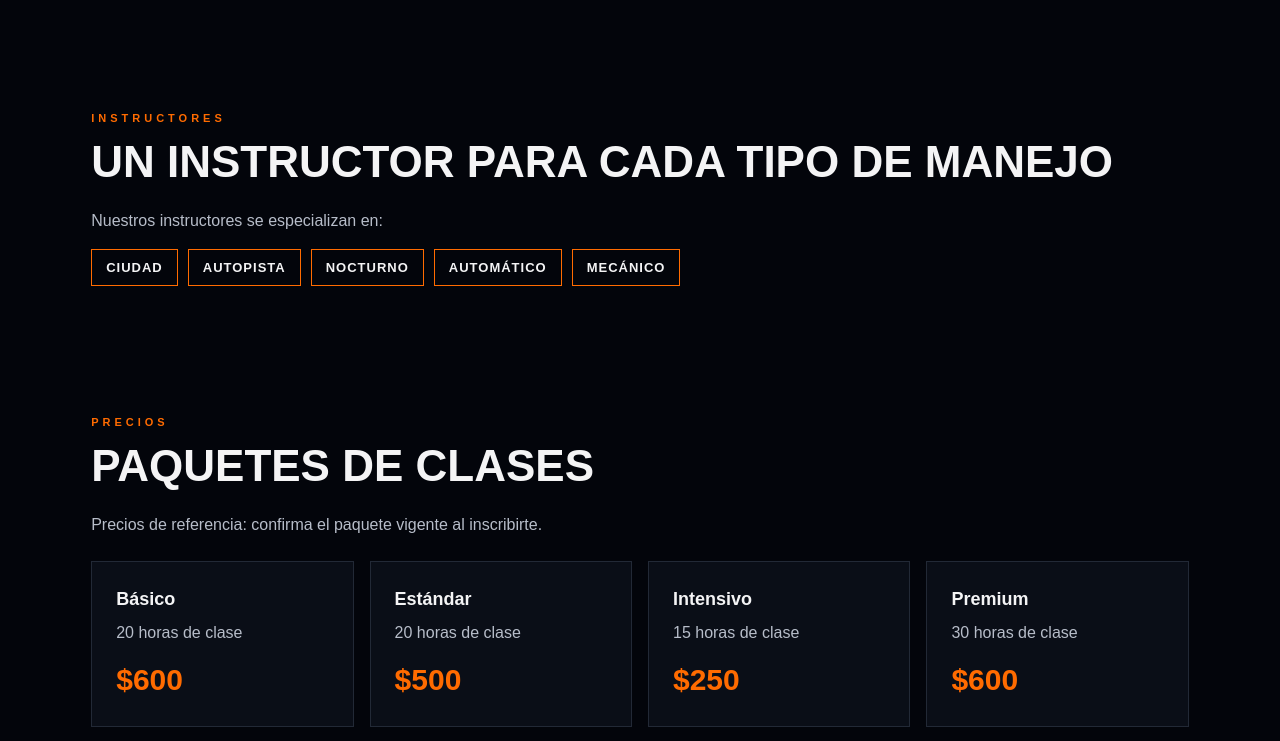
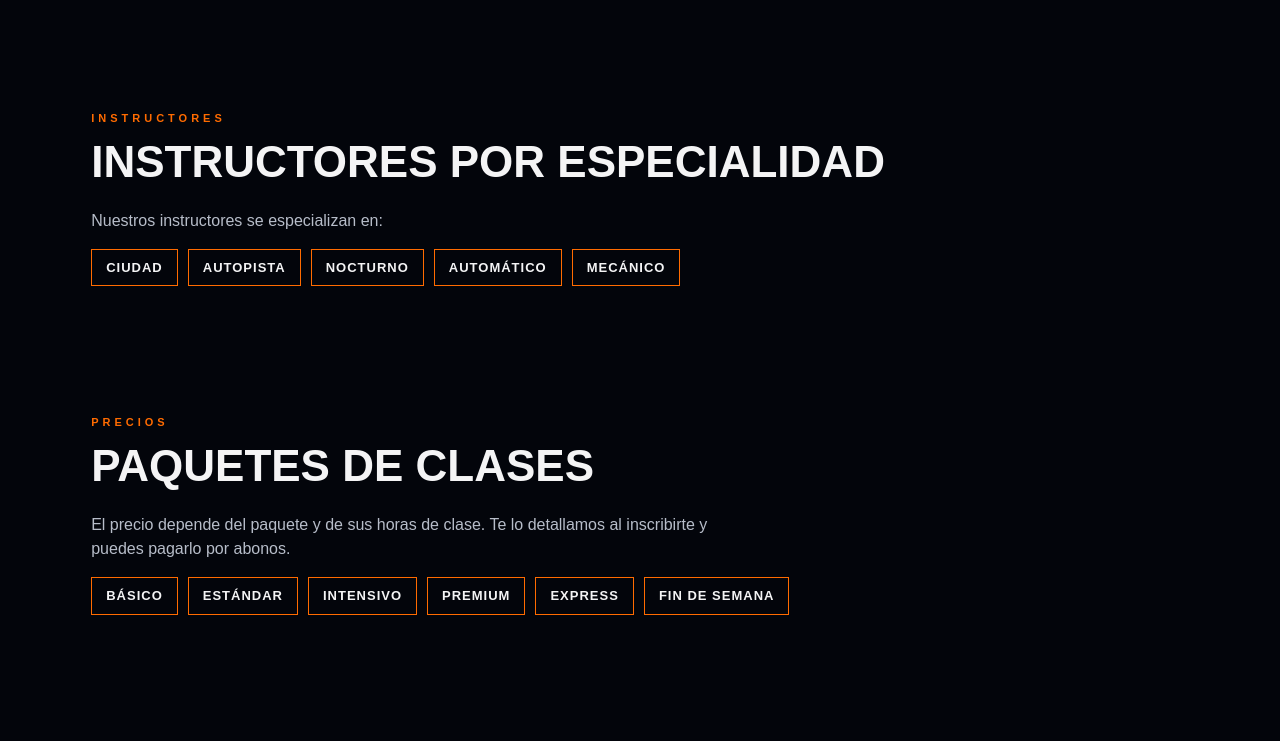
Before and after one commit to marcelolsal/DES104-DUNAMIS-ERP, a React (Vite) app in the folder apps/frontend/: page / in a window 1280 px wide. Shown: the part 1000-1741 px from the top of the page. Built offline with nearby package versions, Linux system fonts and the light colour scheme; no server answers.

Commit message:
fix(landing): quita importes estáticos y evita desborde del encabezado

```diff
--- a/apps/frontend/src/landing/Landing.tsx
+++ b/apps/frontend/src/landing/Landing.tsx
@@ -25,16 +25,10 @@ const cursos = [
 
 const especialidades = ["Ciudad", "Autopista", "Nocturno", "Automático", "Mecánico"];
 
-// Mismo catálogo que apps/backend/src/shared/db/seed-data/paquete.jsonl.
-// ponytail: copia estática; leer de la API cuando exista un endpoint público de paquetes.
-const paquetes = [
-  { nombre: "Básico", horas: 20, precio: 600 },
-  { nombre: "Estándar", horas: 20, precio: 500 },
-  { nombre: "Intensivo", horas: 15, precio: 250 },
-  { nombre: "Premium", horas: 30, precio: 600 },
-  { nombre: "Express", horas: 25, precio: 600 },
-  { nombre: "Fin de semana", horas: 30, precio: 500 },
-];
+// Paquetes del catálogo semilla (apps/backend/src/shared/db/seed-data/paquete.jsonl).
+// ponytail: lista estática y sin importes; mostrar horas y precio reales cuando exista
+// un endpoint público de paquetes (hoy /api/paquetes exige sesión).
+const paquetes = ["Básico", "Estándar", "Intensivo", "Premium", "Express", "Fin de semana"];
 
 const suscribirHash = (onChange: () => void) => {
   window.addEventListener("hashchange", onChange);
@@ -123,7 +117,7 @@ const Secciones = () => (
     </section>
     <section className="landing-section" id="instructores" aria-labelledby="instructores-title">
       <p className="landing-kicker">Instructores</p>
-      <h2 id="instructores-title">Un instructor para cada tipo de manejo</h2>
+      <h2 id="instructores-title">Instructores por especialidad</h2>
       <p>Nuestros instructores se especializan en:</p>
       <ul className="landing-tags">
         {especialidades.map((especialidad) => (
@@ -134,14 +128,13 @@ const Secciones = () => (
     <section className="landing-section" id="precios" aria-labelledby="precios-title">
       <p className="landing-kicker">Precios</p>
       <h2 id="precios-title">Paquetes de clases</h2>
-      <p>Precios de referencia: confirma el paquete vigente al inscribirte.</p>
-      <ul className="landing-cards">
+      <p>
+        El precio depende del paquete y de sus horas de clase. Te lo detallamos al inscribirte y
+        puedes pagarlo por abonos.
+      </p>
+      <ul className="landing-tags">
         {paquetes.map((paquete) => (
-          <li key={paquete.nombre}>
-            <h3>{paquete.nombre}</h3>
-            <p>{paquete.horas} horas de clase</p>
-            <p className="landing-precio">${paquete.precio}</p>
-          </li>
+          <li key={paquete}>{paquete}</li>
         ))}
       </ul>
     </section>
--- a/apps/frontend/src/landing/landing.css
+++ b/apps/frontend/src/landing/landing.css
@@ -196,12 +196,6 @@
   margin: 0 0 8px;
   font-size: 18px;
 }
-.landing-cards .landing-precio {
-  margin: 12px 0 0;
-  color: #ff6b00;
-  font-size: 30px;
-  font-weight: 900;
-}
 .landing-tags {
   display: flex;
   flex-wrap: wrap;
@@ -247,12 +241,12 @@
   color: #ff6b00;
 }
 
-@media (max-width: 860px) {
+/* El encabezado completo (marca + 5 enlaces + 2 botones) no cabe en una fila bajo ~1100px. */
+@media (max-width: 1100px) {
   .landing-header {
     position: static;
     justify-content: space-between;
     gap: 12px;
-    padding: 12px 16px;
   }
   .landing-nav {
     order: 3;
@@ -271,6 +265,12 @@
   .landing-section {
     scroll-margin-top: 0;
   }
+}
+
+@media (max-width: 860px) {
+  .landing-header {
+    padding: 12px 16px;
+  }
   .landing-hero {
     grid-template-columns: 1fr;
     min-height: 0;
```
